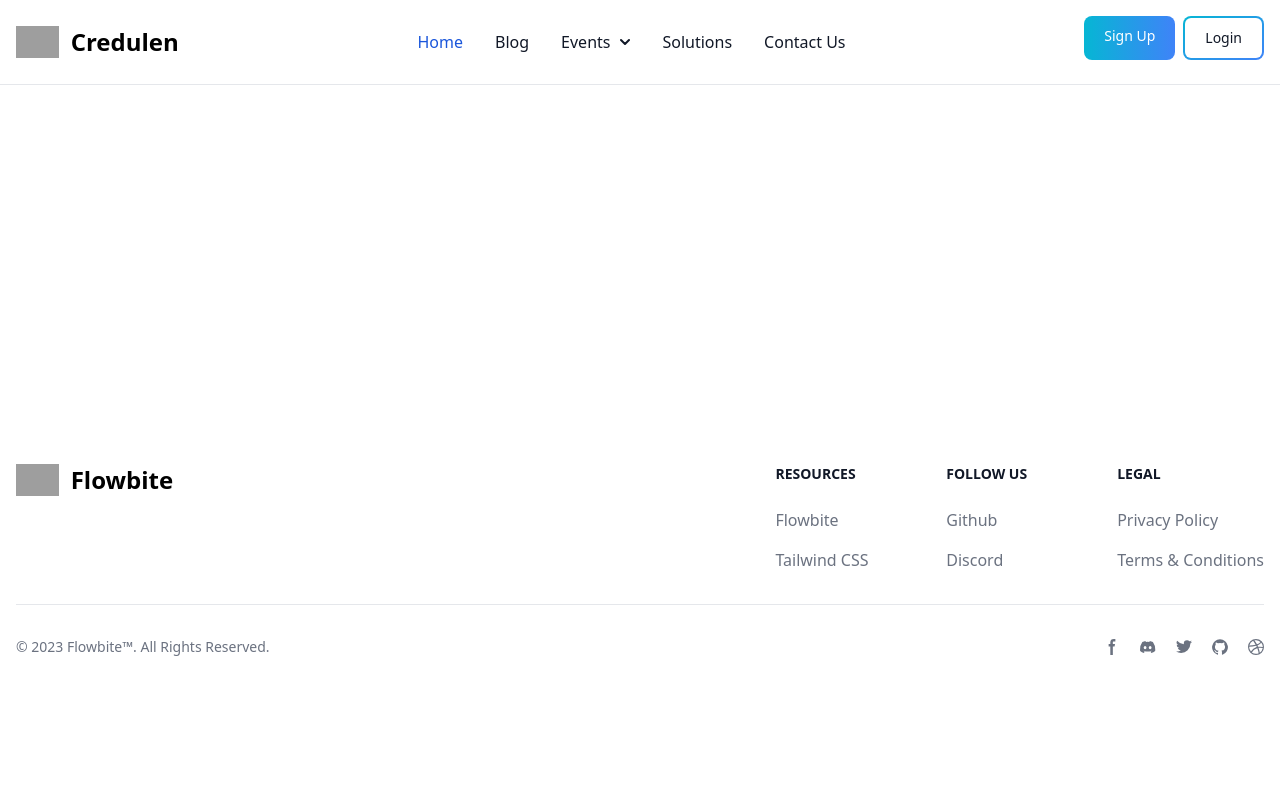
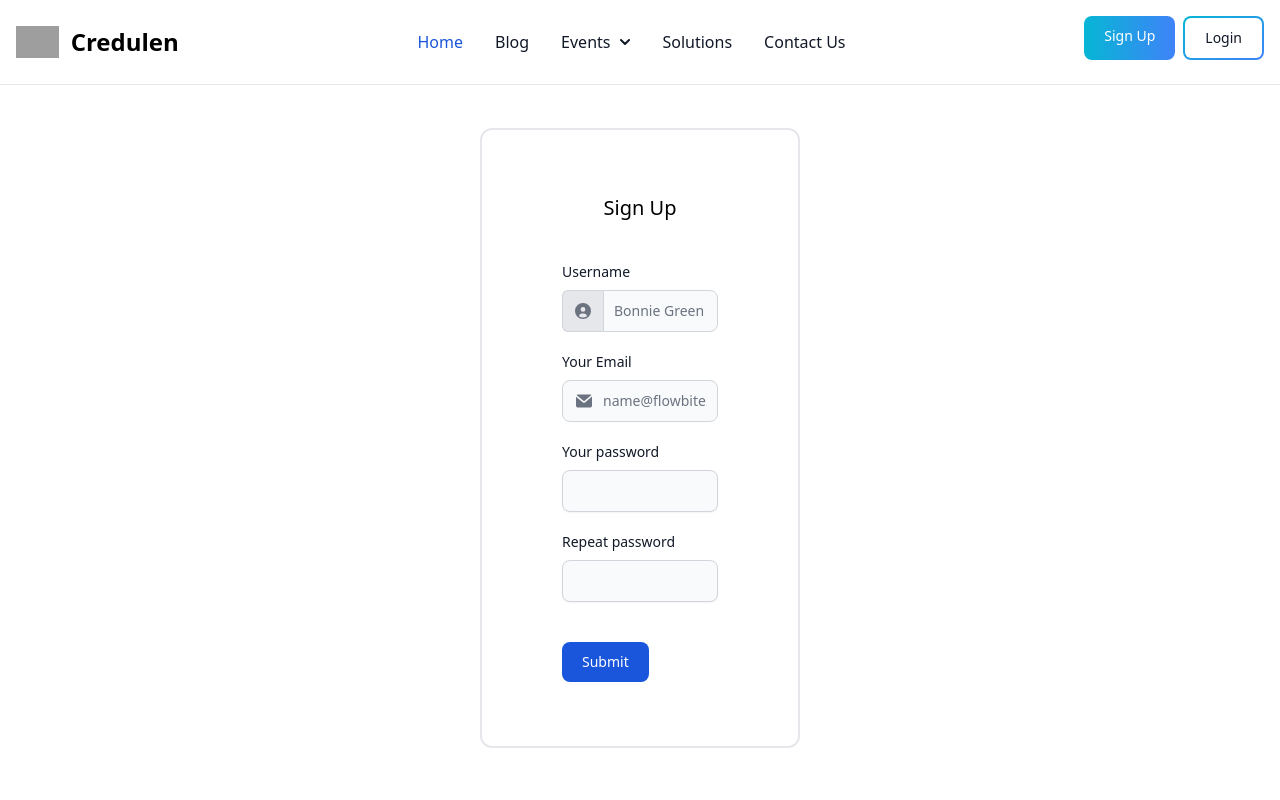
Before and after one commit to credulen/credulen_FE, a React (Vite) app: page /signup in a window 1280 px wide. Shown: the top 800 px of the page. Built offline with nearby package versions, Linux system fonts and the light colour scheme; grey boxes are pictures that could not be loaded.

Commit message:
latest commit

```diff
--- a/src/components/Cards.jsx
+++ b/src/components/Cards.jsx
@@ -7,7 +7,7 @@ export const BigBlogCards = () => {
       className="flex flex-col items-center bg-white border border-gray-200 rounded-lg shadow md:flex-row hover:bg-gray-100 dark:border-gray-700 dark:bg-gray-800 dark:hover:bg-gray-700 md:h-60"
     >
       <img
-        className="object-cover w-full rounded-t-lg h-96 md:h-full md:w-48 md:rounded-none md:rounded-s-lg"
+        className="object-cover w-full rounded-t-lg h-96 md:h-full md:w-52 md:rounded-none md:rounded-s-lg"
         src={sample}
         alt=""
       />
--- a/src/components/Forms.jsx
+++ b/src/components/Forms.jsx
@@ -1,50 +1,3 @@
-// const Forms = () => {
-//   return (
-//     <div></div>
-//     // <div className="flex items-center justify-center min-h-screen">
-//     //   <div className="w-full p-6 bg-white rounded-md shadow-xl mt-5 mb-12">
-//     //     <form action="#" method="POST">
-//     //       <div className="mb-4">
-//     //         <label for="email" className="block text-sm font-medium text-gray-700">
-//     //           Email Address
-//     //         </label>
-//     //         <input
-//     //           type="email"
-//     //           id="email"
-//     //           name="email"
-//     //           required
-//     //           className="mt-1 p-2 w-full border border-gray-300 rounded-md focus:outline-none focus:ring focus:border-blue-300"
-//     //         />
-//     //       </div>
-//     //       <div className="mb-6">
-//     //         <label
-//     //           for="message"
-//     //           className="block text-sm font-medium text-gray-700"
-//     //         >
-//     //           Message
-//     //         </label>
-//     //         <textarea
-//     //           id="message"
-//     //           name="message"
-//     //           rows="4"
-//     //           required
-//     //           className="mt-1 p-2 w-full border border-gray-300 rounded-md focus:outline-none focus:ring focus:border-blue-300"
-//     //         ></textarea>
-//     //       </div>
-//     //       <div className="flex justify-center">
-//     //         <button
-//     //           type="submit"
-//     //           className="px-4 py-2 bg-orange-500 text-white rounded-full hover:bg-orange-600 focus:outline-none focus:ring-2 focus:ring-offset-2 focus:ring-orange-500"
-//     //         >
-//     //           Submit
-//     //         </button>
-//     //       </div>
-//     //     </form>
-//     //   </div>
-//     // </div>
-//   );
-// };
-
 export const ContactUsForm = () => {
   return (
     <form className="">
@@ -65,35 +18,19 @@ export const ContactUsForm = () => {
       </div>
       <div className="mb-5">
         <label
-          for="password"
-          className="block mb-2 text-sm font-medium text-gray-900 dark:text-white"
+          for="message"
+          class="block mb-2 text-sm font-medium text-gray-900 dark:text-white"
         >
-          Your password
+          Your message
         </label>
-        <input
-          type="password"
-          id="password"
-          className="bg-gray-50 border border-gray-300 text-gray-900 text-sm rounded-lg focus:ring-blue-500 focus:border-blue-500 block w-full p-2.5 dark:bg-gray-700 dark:border-gray-600 dark:placeholder-gray-400 dark:text-white dark:focus:ring-blue-500 dark:focus:border-blue-500"
-          required
-        />
+        <textarea
+          id="message"
+          rows="4"
+          class="block p-2.5 w-full text-sm text-gray-900 bg-gray-50 rounded-lg border border-gray-300 focus:ring-blue-500 focus:border-blue-500 dark:bg-gray-700 dark:border-gray-600 dark:placeholder-gray-400 dark:text-white dark:focus:ring-blue-500 dark:focus:border-blue-500"
+          placeholder="Leave a comment..."
+        ></textarea>
       </div>
-      <div className="flex items-start mb-5">
-        <div className="flex items-center h-5">
-          <input
-            id="remember"
-            type="checkbox"
-            value=""
-            className="w-4 h-4 border border-gray-300 rounded bg-gray-50 focus:ring-3 focus:ring-blue-300 dark:bg-gray-700 dark:border-gray-600 dark:focus:ring-blue-600 dark:ring-offset-gray-800 dark:focus:ring-offset-gray-800"
-            required
-          />
-        </div>
-        <label
-          for="remember"
-          className="ms-2 text-sm font-medium text-gray-900 dark:text-gray-300"
-        >
-          Remember me
-        </label>
-      </div>
+
       <button
         type="submit"
         className="text-white bg-blue-700 hover:bg-blue-800 focus:ring-4 focus:outline-none focus:ring-blue-300 font-medium rounded-lg text-sm w-full sm:w-auto px-5 py-2.5 text-center dark:bg-blue-600 dark:hover:bg-blue-700 dark:focus:ring-blue-800 mt-5"
@@ -103,3 +40,157 @@ export const ContactUsForm = () => {
     </form>
   );
 };
+
+export const SignUpForm = () => {
+  return (
+    <form className="">
+      <div className="mb-5">
+        <label
+          for="website-admin"
+          class="block mb-2 text-sm font-medium text-gray-900 dark:text-white"
+        >
+          Username
+        </label>
+        <div class="flex">
+          <span class="inline-flex items-center px-3 text-sm text-gray-900 bg-gray-200 border border-e-0 border-gray-300 rounded-s-md dark:bg-gray-600 dark:text-gray-400 dark:border-gray-600">
+            <svg
+              class="w-4 h-4 text-gray-500 dark:text-gray-400"
+              aria-hidden="true"
+              xmlns="http://www.w3.org/2000/svg"
+              fill="currentColor"
+              viewBox="0 0 20 20"
+            >
+              <path d="M10 0a10 10 0 1 0 10 10A10.011 10.011 0 0 0 10 0Zm0 5a3 3 0 1 1 0 6 3 3 0 0 1 0-6Zm0 13a8.949 8.949 0 0 1-4.951-1.488A3.987 3.987 0 0 1 9 13h2a3.987 3.987 0 0 1 3.951 3.512A8.949 8.949 0 0 1 10 18Z" />
+            </svg>
+          </span>
+          <input
+            type="text"
+            id="website-admin"
+            class="rounded-none rounded-e-lg bg-gray-50 border border-gray-300 text-gray-900 focus:ring-blue-500 focus:border-blue-500 block flex-1 min-w-0 w-full text-sm p-2.5  dark:bg-gray-700 dark:border-gray-600 dark:placeholder-gray-400 dark:text-white dark:focus:ring-blue-500 dark:focus:border-blue-500"
+            placeholder="Bonnie Green"
+          />
+        </div>
+      </div>
+      <div className="mb-5">
+        <label
+          for="email-address-icon"
+          class="block mb-2 text-sm font-medium text-gray-900 dark:text-white"
+        >
+          Your Email
+        </label>
+        <div class="relative">
+          <div class="absolute inset-y-0 start-0 flex items-center ps-3.5 pointer-events-none">
+            <svg
+              class="w-4 h-4 text-gray-500 dark:text-gray-400"
+              aria-hidden="true"
+              xmlns="http://www.w3.org/2000/svg"
+              fill="currentColor"
+              viewBox="0 0 20 16"
+            >
+              <path d="m10.036 8.278 9.258-7.79A1.979 1.979 0 0 0 18 0H2A1.987 1.987 0 0 0 .641.541l9.395 7.737Z" />
+              <path d="M11.241 9.817c-.36.275-.801.425-1.255.427-.428 0-.845-.138-1.187-.395L0 2.6V14a2 2 0 0 0 2 2h16a2 2 0 0 0 2-2V2.5l-8.759 7.317Z" />
+            </svg>
+          </div>
+          <input
+            type="text"
+            id="email-address-icon"
+            class="bg-gray-50 border border-gray-300 text-gray-900 text-sm rounded-lg focus:ring-blue-500 focus:border-blue-500 block w-full ps-10 p-2.5  dark:bg-gray-700 dark:border-gray-600 dark:placeholder-gray-400 dark:text-white dark:focus:ring-blue-500 dark:focus:border-blue-500"
+            placeholder="name@flowbite.com"
+          />
+        </div>
+      </div>
+      <div class="mb-5">
+        <label
+          for="password"
+          class="block mb-2 text-sm font-medium text-gray-900 dark:text-white"
+        >
+          Your password
+        </label>
+        <input
+          type="password"
+          id="password"
+          class="shadow-sm bg-gray-50 border border-gray-300 text-gray-900 text-sm rounded-lg focus:ring-blue-500 focus:border-blue-500 block w-full p-2.5 dark:bg-gray-700 dark:border-gray-600 dark:placeholder-gray-400 dark:text-white dark:focus:ring-blue-500 dark:focus:border-blue-500 dark:shadow-sm-light"
+          required
+        />
+      </div>
+      <div class="mb-5">
+        <label
+          for="repeat-password"
+          class="block mb-2 text-sm font-medium text-gray-900 dark:text-white"
+        >
+          Repeat password
+        </label>
+        <input
+          type="password"
+          id="repeat-password"
+          class="shadow-sm bg-gray-50 border border-gray-300 text-gray-900 text-sm rounded-lg focus:ring-blue-500 focus:border-blue-500 block w-full p-2.5 dark:bg-gray-700 dark:border-gray-600 dark:placeholder-gray-400 dark:text-white dark:focus:ring-blue-500 dark:focus:border-blue-500 dark:shadow-sm-light"
+          required
+        />
+      </div>
+
+      <button
+        type="submit"
+        className="text-white bg-blue-700 hover:bg-blue-800 focus:ring-4 focus:outline-none focus:ring-blue-300 font-medium rounded-lg text-sm w-full sm:w-auto px-5 py-2.5 text-center dark:bg-blue-600 dark:hover:bg-blue-700 dark:focus:ring-blue-800 mt-5"
+      >
+        Submit
+      </button>
+    </form>
+  );
+};
+
+export const LoginForm = () => {
+  return (
+    <form className="">
+      <div className="mb-5">
+        <label
+          for="email-address-icon"
+          class="block mb-2 text-sm font-medium text-gray-900 dark:text-white"
+        >
+          Your Email
+        </label>
+        <div class="relative">
+          <div class="absolute inset-y-0 start-0 flex items-center ps-3.5 pointer-events-none">
+            <svg
+              class="w-4 h-4 text-gray-500 dark:text-gray-400"
+              aria-hidden="true"
+              xmlns="http://www.w3.org/2000/svg"
+              fill="currentColor"
+              viewBox="0 0 20 16"
+            >
+              <path d="m10.036 8.278 9.258-7.79A1.979 1.979 0 0 0 18 0H2A1.987 1.987 0 0 0 .641.541l9.395 7.737Z" />
+              <path d="M11.241 9.817c-.36.275-.801.425-1.255.427-.428 0-.845-.138-1.187-.395L0 2.6V14a2 2 0 0 0 2 2h16a2 2 0 0 0 2-2V2.5l-8.759 7.317Z" />
+            </svg>
+          </div>
+          <input
+            type="text"
+            id="email-address-icon"
+            class="bg-gray-50 border border-gray-300 text-gray-900 text-sm rounded-lg focus:ring-blue-500 focus:border-blue-500 block w-full ps-10 p-2.5  dark:bg-gray-700 dark:border-gray-600 dark:placeholder-gray-400 dark:text-white dark:focus:ring-blue-500 dark:focus:border-blue-500"
+            placeholder="name@flowbite.com"
+          />
+        </div>
+      </div>
+
+      <div class="mb-5">
+        <label
+          for="password"
+          class="block mb-2 text-sm font-medium text-gray-900 dark:text-white"
+        >
+          Your password
+        </label>
+        <input
+          type="password"
+          id="password"
+          class="shadow-sm bg-gray-50 border border-gray-300 text-gray-900 text-sm rounded-lg focus:ring-blue-500 focus:border-blue-500 block w-full p-2.5 dark:bg-gray-700 dark:border-gray-600 dark:placeholder-gray-400 dark:text-white dark:focus:ring-blue-500 dark:focus:border-blue-500 dark:shadow-sm-light"
+          required
+        />
+      </div>
+
+      <button
+        type="submit"
+        className="text-white bg-blue-700 hover:bg-blue-800 focus:ring-4 focus:outline-none focus:ring-blue-300 font-medium rounded-lg text-sm w-full sm:w-auto px-5 py-2.5 text-center dark:bg-blue-600 dark:hover:bg-blue-700 dark:focus:ring-blue-800 mt-5"
+      >
+        Submit
+      </button>
+    </form>
+  );
+};
--- a/src/pages/Login.jsx
+++ b/src/pages/Login.jsx
@@ -1,7 +1,13 @@
 import React from "react";
+import { LoginForm } from "../components/Forms";
 
 const Login = () => {
-  return <div>Login</div>;
+  return (
+    <div className="md:mt-32 mt-36 md:px-[5rem] p-16 border-2 md:mx-[30rem] mx-[1rem] rounded-xl">
+      <h2 className="mb-10 flex justify-center text-xl">Login</h2>
+      <LoginForm />
+    </div>
+  );
 };
 
 export default Login;
--- a/src/pages/Signup.jsx
+++ b/src/pages/Signup.jsx
@@ -1,12 +1,11 @@
 import React from "react";
+import { SignUpForm } from "../components/Forms";
 
 const Signup = () => {
   return (
-    <div>
-      Lorem ipsum dolor, sit amet consectetur adipisicing elit. Nesciunt itaque
-      praesentium dolorem facilis eveniet, exercitationem labore laboriosam ex
-      distinctio tempora? Lorem ipsum dolor sit amet consectetur adipisicing
-      elit. Exercitationem, perferendis?
+    <div className="md:mt-32 mt-36 md:px-[5rem] p-16 border-2 md:mx-[30rem] mx-[1rem] rounded-xl">
+      <h2 className="mb-10 flex justify-center text-xl">Sign Up</h2>
+      <SignUpForm />
     </div>
   );
 };
```
